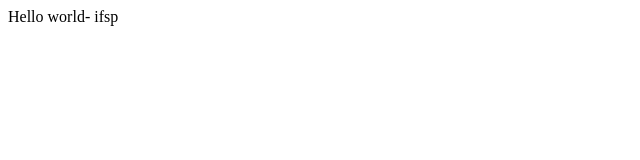
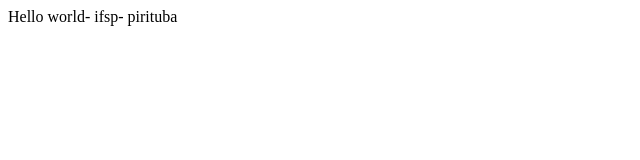
Before and after one commit to Stephany1703/PWEaula01, a plain HTML site: page index.html in a window 1280 px wide. Shown: the full height of the page, 0-640 px from the left. Drawn offline with Linux system fonts and the light colour scheme.

Commit message:
incluir pirituba

```diff
--- a/index.html
+++ b/index.html
@@ -9,7 +9,7 @@
 </head>
 
 <body>
-  Hello world- ifsp
+  Hello world- ifsp- pirituba
   <script src="script.js"></script>
 </body>
 
```
